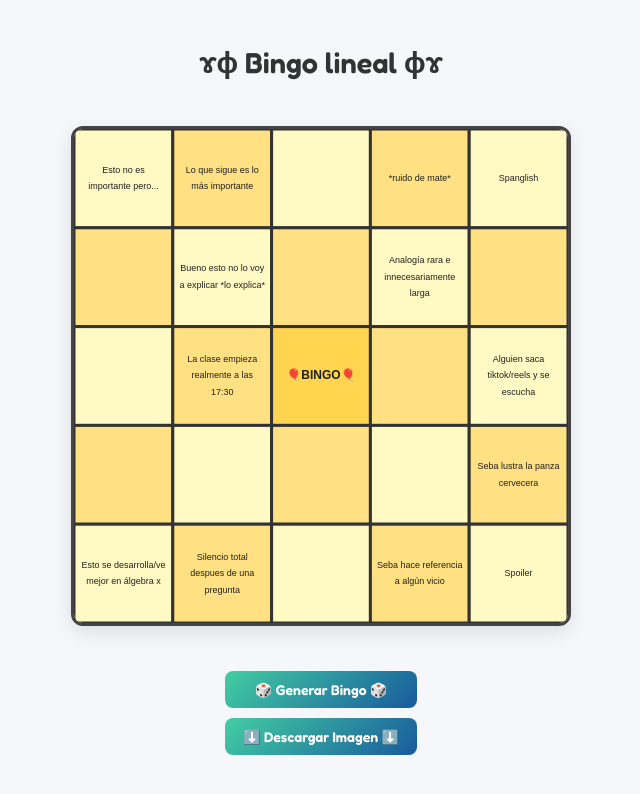
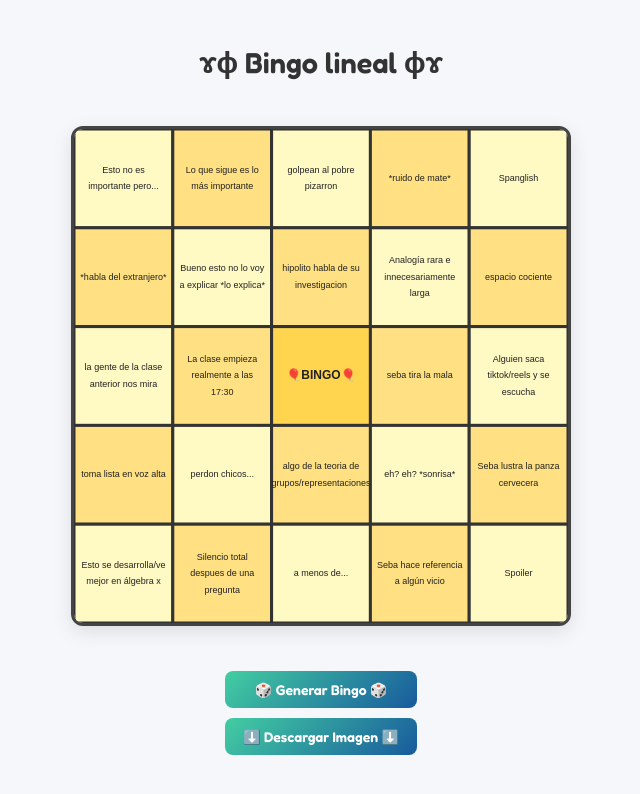
Before and after one commit to Loobo-45/Bingo-lineal, a plain HTML site: page index.html in a window 1280 px wide. Shown: the whole page, without its empty margins (319-959 px from the left). Drawn offline with Linux system fonts and the light colour scheme.

Commit message:
Update index.html

```diff
--- a/index.html
+++ b/index.html
@@ -92,7 +92,18 @@
       "Esto no es importante pero...",
       "La teorica dura 10+ minutos de más",
       "Seba hace referencia a algún vicio",
-      "Silencio total despues de una pregunta", "", "", "", "", "", "", "", "", "", "", ""
+      "Silencio total despues de una pregunta",
+      "eh? eh? *sonrisa*",
+      "la gente de la clase anterior nos mira",
+      "a menos de...",
+      "algo de la teoria de grupos/representaciones",
+      "espacio cociente",
+      "*habla del extranjero*",
+      "perdon chicos...",
+      "golpean al pobre pizarron",
+      "hipolito habla de su investigacion",
+      "toma lista en voz alta",
+      "seba tira la mala"
     ];
 
     const canvas = document.getElementById("bingoCanvas");
```
